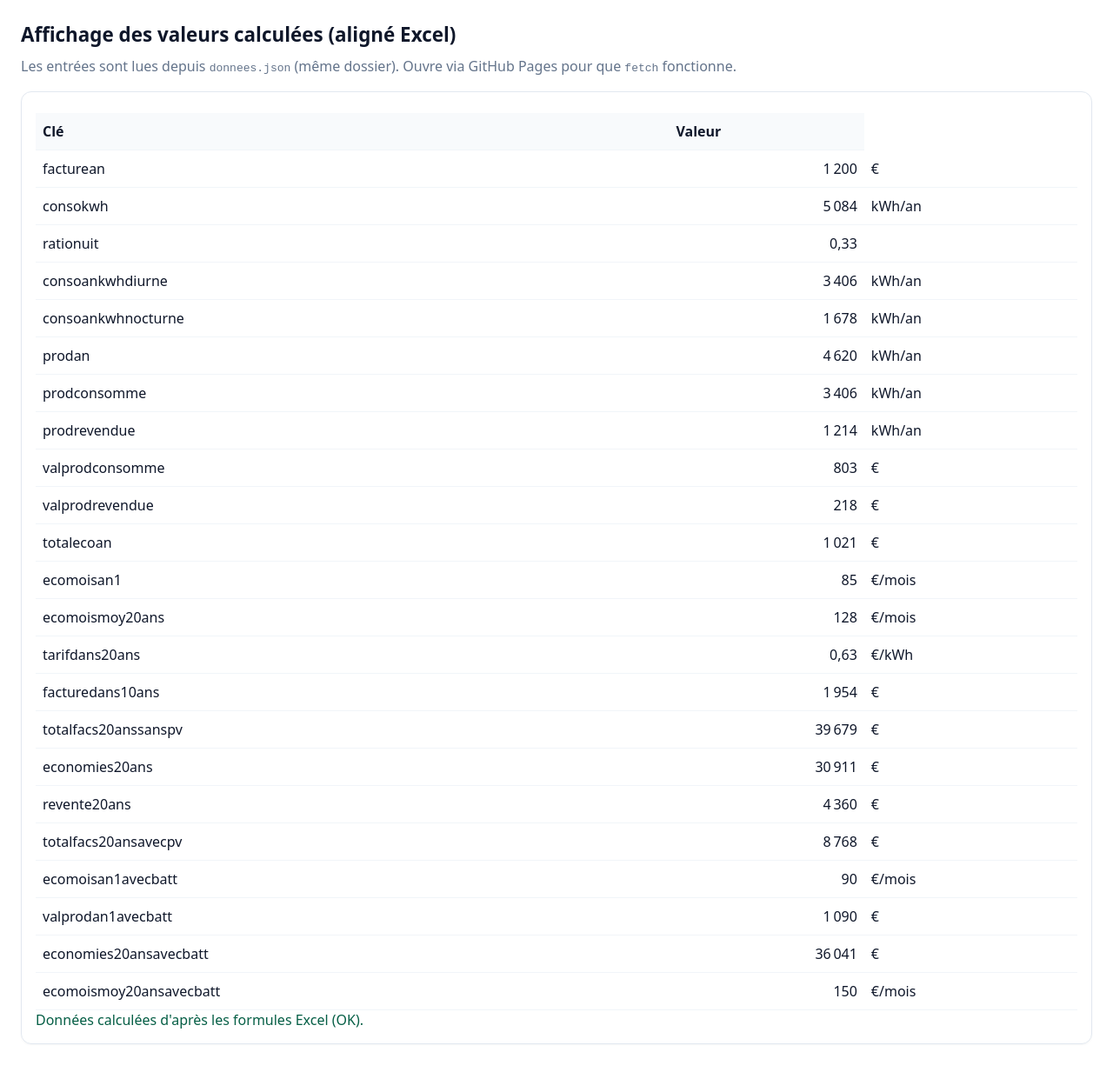
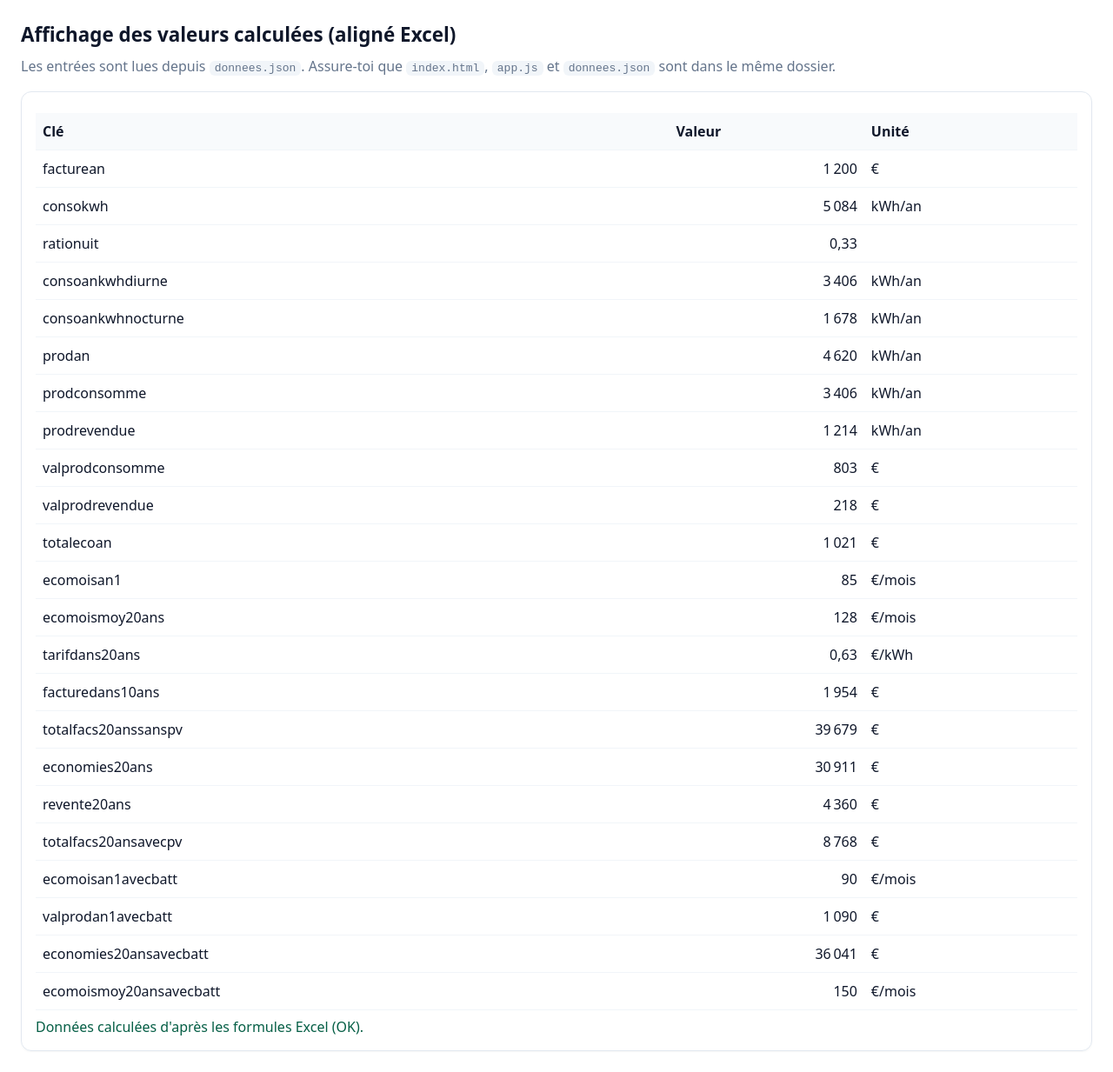
Before and after one commit to m2arek/ben, a plain HTML site: page index.html in a window 1280 px wide. Shown: the whole page at 87% size. Drawn offline with Linux system fonts and the light colour scheme.

Commit message:
Update index.html

```diff
--- a/index.html
+++ b/index.html
@@ -2,11 +2,11 @@
 <html lang="fr">
 <head>
   <meta charset="utf-8" />
-  <title>Résultats (formules Excel)</title>
+  <title>Résultats (formules Excel + unités)</title>
   <meta name="viewport" content="width=device-width, initial-scale=1" />
   <style>
     :root { font-family: system-ui, -apple-system, Segoe UI, Roboto, Helvetica, Arial, sans-serif; }
-    body { margin: 24px; color:#0f172a; background:#fff; }
+    body { margin: 24px; color: #0f172a; background: #fff; }
     h1 { margin: 0 0 10px; font-size: 1.4rem; }
     p.muted { color:#64748b; margin:0 0 18px; }
     .card { border:1px solid #e2e8f0; border-radius:12px; padding:16px; box-shadow:0 1px 2px rgba(0,0,0,.04); }
@@ -14,23 +14,34 @@
     th, td { padding:10px 8px; border-bottom:1px solid #f1f5f9; }
     th { text-align:left; background:#f8fafc; }
     td.value { text-align:right; font-variant-numeric: tabular-nums; }
-    .ok { color:#065f46; }
+    .ok { color:#065f46; margin-top:8px; }
     .err { color:#b00020; white-space:pre-wrap; margin-top:8px; }
+    code { background:#f1f5f9; padding:1px 6px; border-radius:6px; }
   </style>
 </head>
 <body>
   <h1>Affichage des valeurs calculées (aligné Excel)</h1>
-  <p class="muted">Les entrées sont lues depuis <code>donnees.json</code> (même dossier). Ouvre via GitHub Pages pour que <code>fetch</code> fonctionne.</p>
+  <p class="muted">
+    Les entrées sont lues depuis <code>donnees.json</code>.
+    Assure-toi que <code>index.html</code>, <code>app.js</code> et <code>donnees.json</code> sont dans le même dossier.
+  </p>
 
   <div class="card">
     <table id="results">
-      <thead><tr><th>Clé</th><th>Valeur</th></tr></thead>
+      <thead>
+        <tr>
+          <th>Clé</th>
+          <th>Valeur</th>
+          <th>Unité</th>
+        </tr>
+      </thead>
       <tbody></tbody>
     </table>
     <div id="status" class="ok">Chargement…</div>
     <div id="error" class="err" style="display:none;"></div>
   </div>
 
-  <script src="./app.js" defer></script>
+  <!-- Si index.html et app.js sont au même niveau -->
+  <script src="app.js" defer></script>
 </body>
 </html>
```
